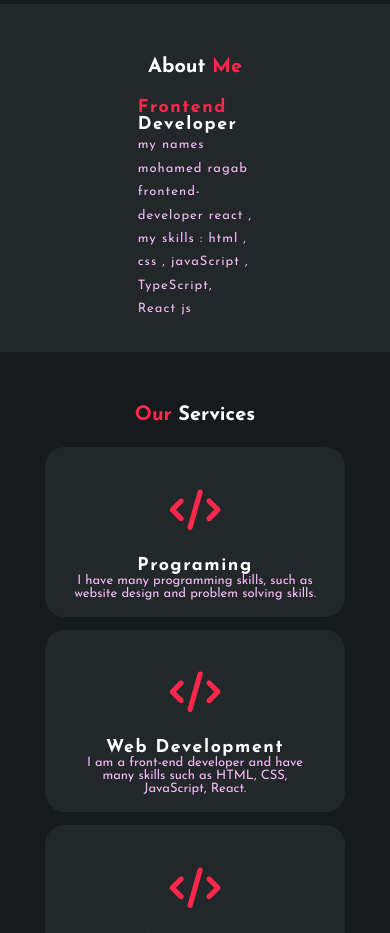
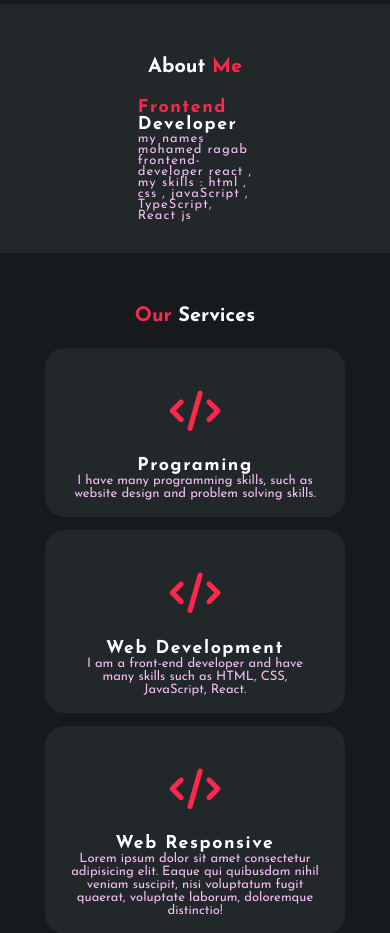
Before and after one commit to m-ragab2023/protofilo_Mohamed, a plain HTML site: page index.html in a window 390 px wide. Shown: the part 840-1773 px from the top of the page. Drawn offline with Linux system fonts and the light colour scheme; files whose address does not match are found by name.

Commit message:
this my second commit

```diff
--- a/index.html
+++ b/index.html
@@ -42,7 +42,7 @@
             <h4> Hello , my name is </h4>
             <h1>Mohamed <span>Ragab </span></h1>
             <h3> I'm a <span>Frontend </span> developer </h3>
-            <a href="https://drive.google.com/file/d/1DZ15GGiLo_6cuoh_ZxVW8tuDX-e27gl8/view?usp=sharing" class="btn" download="true"  target="_blank"> Download CV</a>
+            <a href="https://drive.google.com/file/d/1nPW2cp6sNzsrgkR7XVQ0ECHCafOyGa5s/view?usp=drive_link" class="btn" download="true"  target="_blank"> Download CV</a>
 
             <div class="social">
                 <a target="_blank" href="https://www.facebook.com/profile.php?id=61554112096960&mibextid=JRoKGi"> <img src="./Images/facebook.png" alt=""></a>
@@ -131,7 +131,7 @@
            <!-- add project 2-->
         <div class="card-projects">
             <img src="./Images/Cruds 2024-11-12 234303.png"/>
-            <h5> CRUDS <a href="https://m-ragab2023.github.io/mm/" target="_blank"> <i   class="fa-sharp fa-solid fa-link"></i></a> </h5>
+            <h5> CRUDS <a  href="https://m-ragab2023.github.io/mm/" target="_blank"> <i   class="fa-sharp fa-solid fa-link"></i></a> </h5>
             <div class="bar">
                 <p>
                     The idea of
--- a/js/css/style.css
+++ b/js/css/style.css
@@ -455,6 +455,10 @@ form input:hover{
     footer .content-footer p{
         width: 100%;
     }
+    .about .container-texts p{
+        width: 100%;
+        line-height: 11px;
+    }
 }
 
 @media (min-width:576px)and (max-width:780px) {
```
